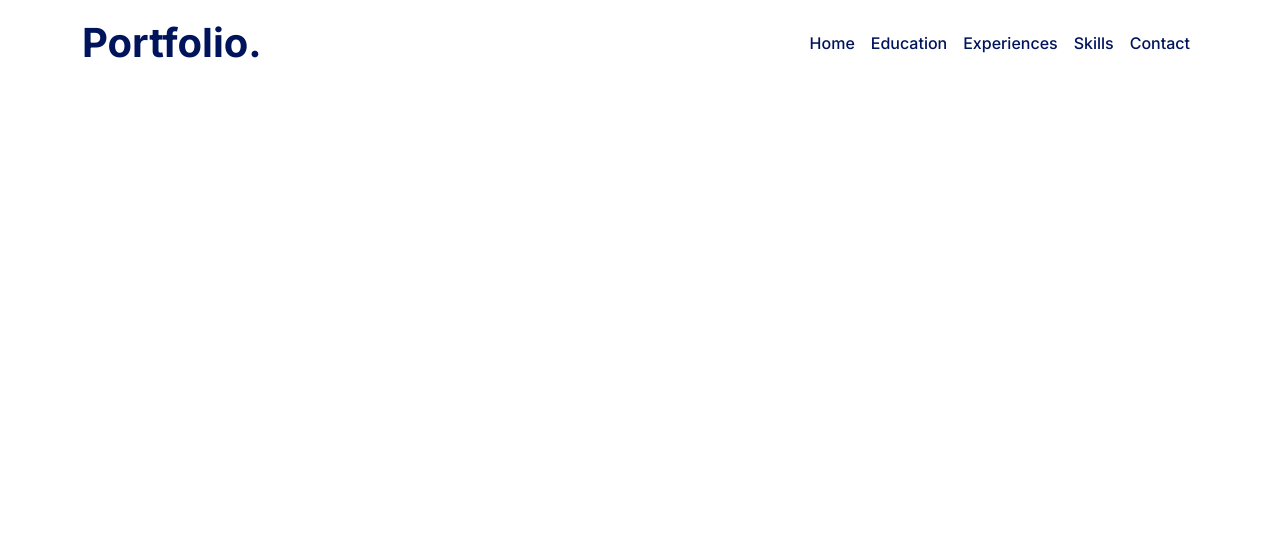
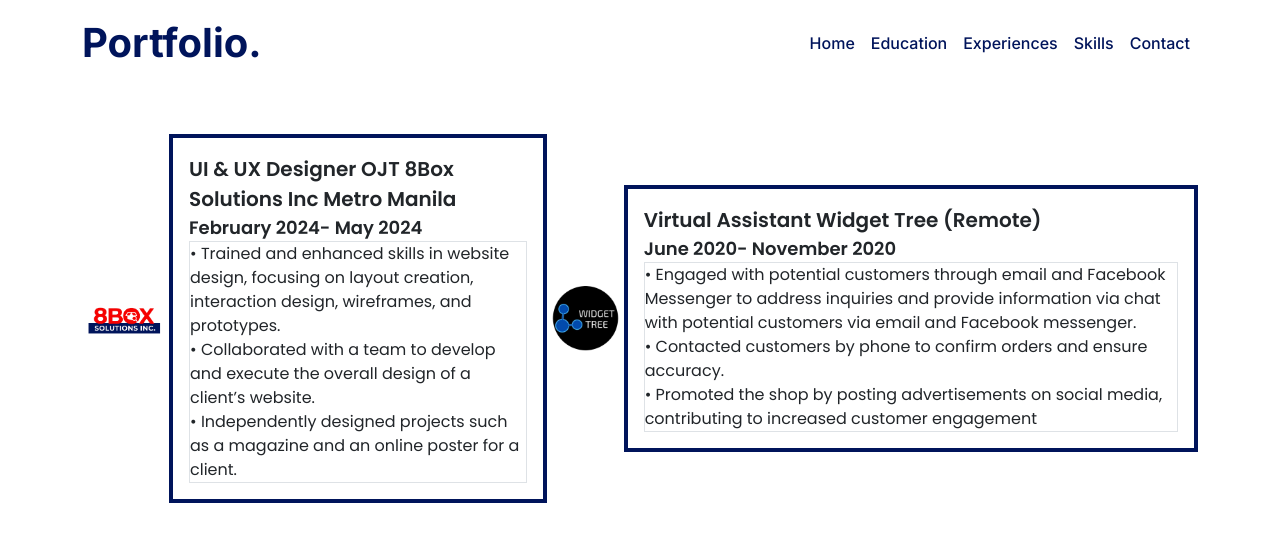
Before and after one commit to novice-is-me/JD-Portfolio, a React (Vite) app: page /experiences in a window 1280 px wide. Shown: the top 542 px of the page. Built offline with nearby package versions, Linux system fonts and the light colour scheme.

Commit message:
Experience section

```diff
--- a/src/App.jsx
+++ b/src/App.jsx
@@ -4,6 +4,7 @@ import Hero from "./components/Hero"
 import NavComponent from "./components/NavComponent"
 import Home from "./pages/Home";
 import Education from "./pages/Education";
+import Experiences from "./pages/Experiences";
 
 
 function App() {
@@ -14,6 +15,7 @@ function App() {
         <Routes>
           <Route path="/" element={<Home />} />
           <Route path="/education" element={<Education />} />
+          <Route path="/experiences" element={<Experiences />} />
         </Routes>
     </Router>
   )
--- /dev/null
+++ b/src/components/Exp.jsx
@@ -0,0 +1,26 @@
+import React from 'react'
+
+const Exp = ({img, title, date, text}) => {
+  return (
+    <div className='flex items-center mt-5'>
+        <div>
+            <img src={img} alt="" />
+        </div>
+        <div className='border-4 border-blue p-3'>
+            <div>
+                <p className=' font-Poppins font-semibold text-[20px]'>{title}</p>
+                <p className=' font-Poppins font-semibold text-[18px]'>{date}</p>
+            </div>
+            <ul className=' border'>
+                {text.map((item, i) => {
+                    return (
+                        <li key={i} className=' font-Poppins text-[16px]'>• {item}</li>
+                    )
+                })}
+            </ul>
+        </div>
+    </div>
+  )
+}
+
+export default Exp
--- a/src/constant/data.js
+++ b/src/constant/data.js
@@ -1,3 +1,5 @@
+import { box, widget } from "./image"
+
 export const educData = [
     {
         content: "Batangas State University- The National Engineering University Bachelor of Science in Computer Engineering  Graduated With Honor: Cum Laude (GWA: 15956) 2020-2024"
@@ -23,3 +25,25 @@ export const actData = [
         content: 'Implemented Innovative Environmental Solutions: Reduced trash output by establishing waste segregation methods in schools.'
     }
 ]
+
+export const expData = [
+    {
+        img: box,
+        title: 'UI & UX Designer OJT 8Box Solutions Inc Metro Manila ',
+        date: 'February 2024- May 2024',
+        text: [
+            'Trained and enhanced skills in website design, focusing on layout creation, interaction design, wireframes, and prototypes.',
+            'Collaborated with a team to develop and execute the overall design of a client’s website.',
+            'Independently designed projects such as a magazine and an online poster for a client.'
+        ]
+    }, {
+        img: widget,
+        title: 'Virtual Assistant Widget Tree (Remote) ',
+        date: 'June 2020- November 2020 ',
+        text: [
+            'Engaged with potential customers through email and Facebook Messenger to address inquiries and provide information via chat with potential customers via email and Facebook messenger.',
+            'Contacted customers by phone to confirm orders and ensure accuracy.',
+            'Promoted the shop by posting advertisements on social media, contributing to increased customer engagement'
+        ]
+    }
+]
--- a/src/constant/image.js
+++ b/src/constant/image.js
@@ -1,9 +1,13 @@
 import profile from "../assets/images/me.png"
 import bsu from "../assets/images/bsu.png"
 import matatag from "../assets/images/matatag.png"
+import box from "../assets/images/8box.png"
+import widget from "../assets/images/widget.png"
 
 export {
     profile,
     bsu,
-    matatag
+    matatag,
+    box,
+    widget
 }
--- /dev/null
+++ b/src/pages/Experiences.jsx
@@ -0,0 +1,18 @@
+import React from 'react'
+import { expData } from '../constant/data'
+import Exp from '../components/Exp'
+import { Container } from 'react-bootstrap'
+
+const Experiences = () => {
+  return (
+    <Container className=' flex'>
+        {expData.map((data, i) => {
+            return (
+                <Exp key={i} {...data} />
+            )
+        })}
+    </Container>
+  )
+}
+
+export default Experiences
```
Also changed, not shown: src/assets/images/8box.png (added), src/assets/images/widget.png (added).
